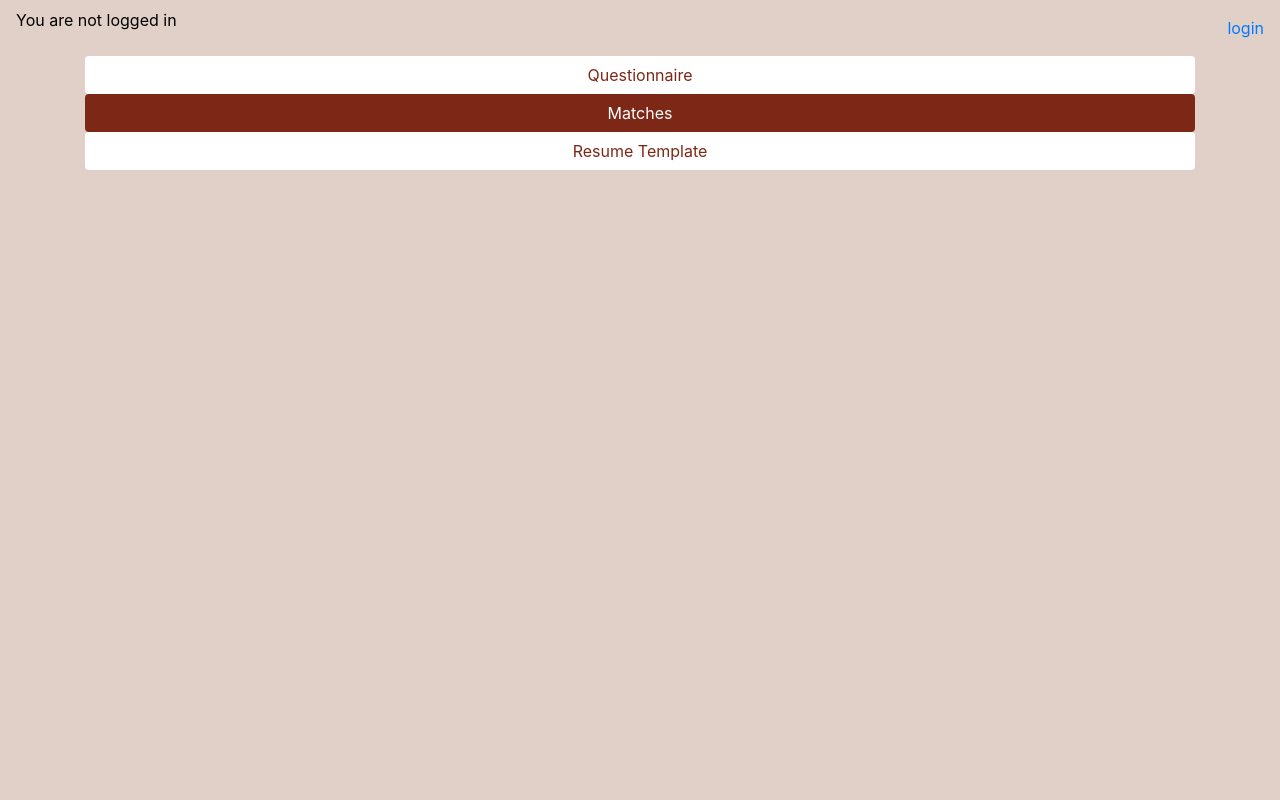
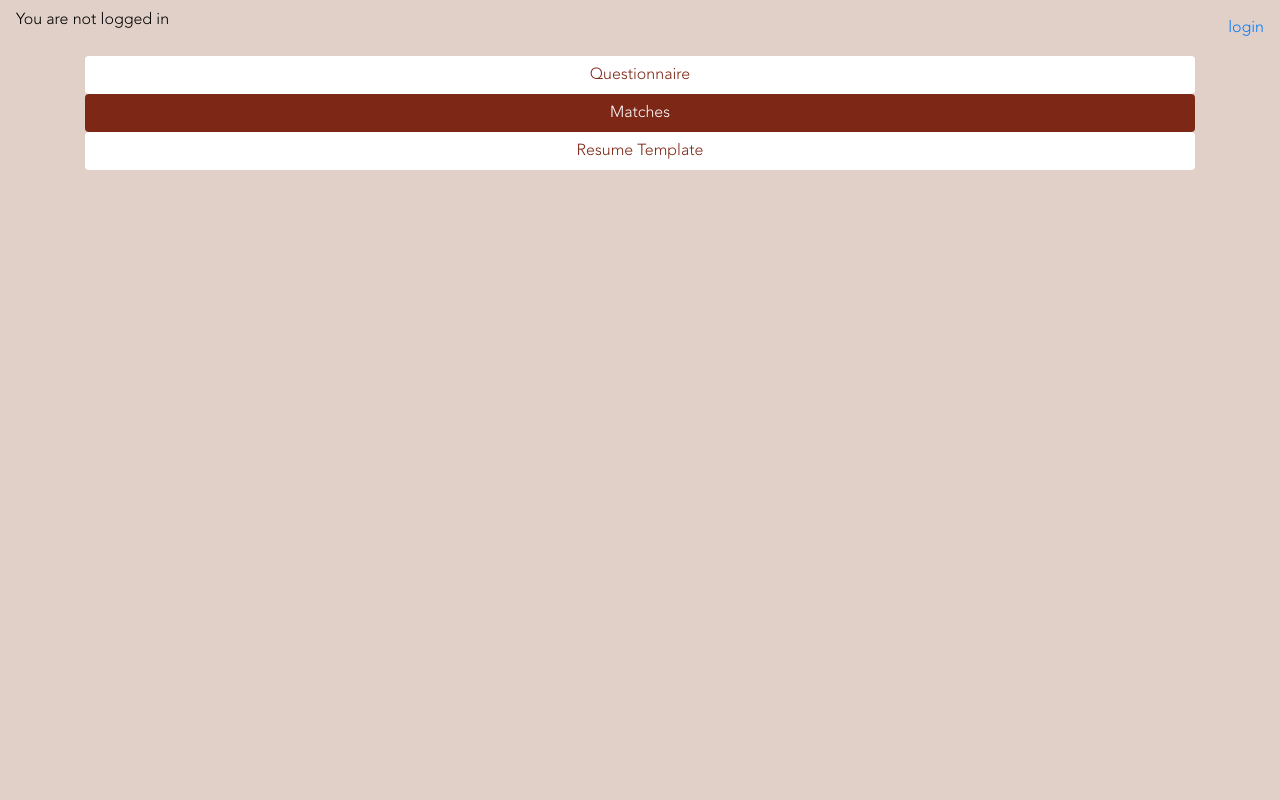
Before and after one commit to vmn23/PC001_website, a Django app: page /landing/homepage/ in a window 1280 px wide. Run offline with Django 3.2, Linux system fonts and the light colour scheme; some libraries are stand-ins or nearby versions.

Commit message:
Update body font

```diff
--- a/oursite/landing/static/landing/base.css
+++ b/oursite/landing/static/landing/base.css
@@ -3,10 +3,17 @@
     src: url("fonts/BebasNeue Bold.ttf");
 }
 
+@font-face {
+    font-family: "Avenir Light";
+    src: url("fonts/AvenirLTStd-Light.otf");
+}
+
 body {
     background-color: #e1d0c8;
     color: #000000;
+    font-family: "Avenir Light";
 }
+
 .bebasFont{
     font-family: "Bebas Neue";
     letter-spacing: 0.4em;
```
Also changed, not shown: oursite/landing/static/landing/fonts/AvenirLTStd-Light.otf (added).
